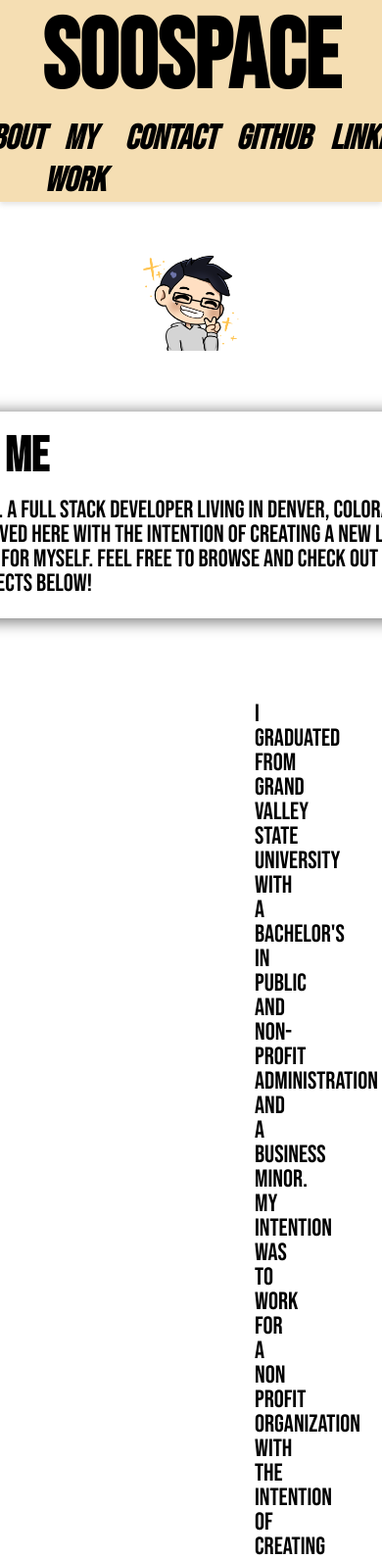
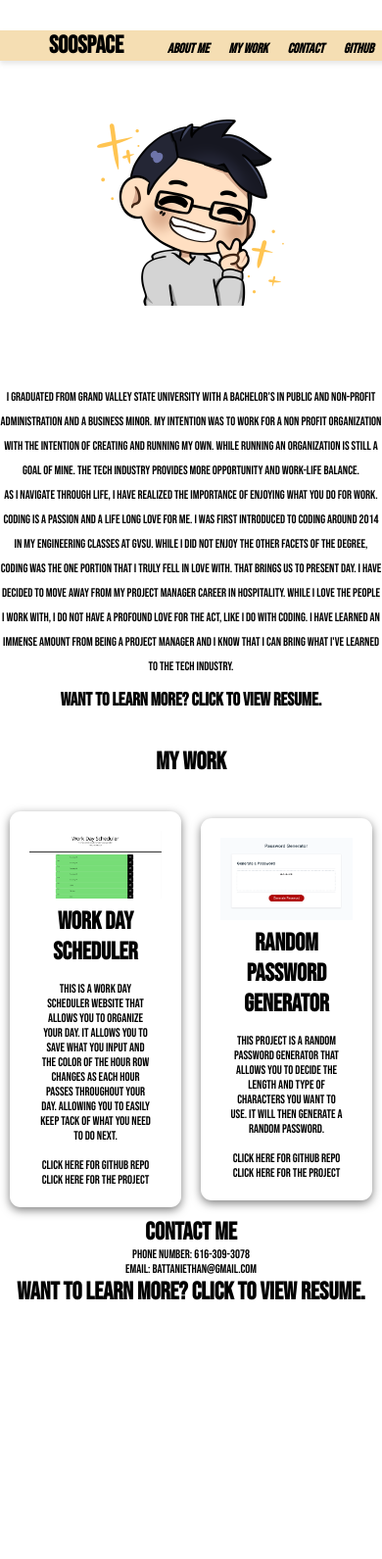
Before and after one commit to ebattani/Updated-Portfolio-Battani, a plain HTML site: page index.html in a window 390 px wide. Shown: the top 1591 px of the page at 98% size. After the commit the page ends 1365 px from the top, so only its background shows below. Drawn offline with Linux system fonts and the light colour scheme.

Commit message:
updated responsive design and added working linkedin link/resume

```diff
--- a/index.html
+++ b/index.html
@@ -31,7 +31,7 @@
 
             <li><a href="https://github.com/ebattani" class="nav-link">GitHub</a></li>
 
-            <li><a href="www.linkedin.com/in/ethan-battani-92158264" class="nav-link">LinkedIn</a></li>
+            <li><a href="https://www.linkedin.com/in/ethan-battani-92158264/" class="nav-link">LinkedIn</a></li>
 
         </ul>
 
@@ -124,6 +124,7 @@
 
         <p class="contact">Phone Number: 616-309-3078</p>
         <p class="contact">Email: battaniethan@gmail.com</p>
+        <div><a href="https://drive.google.com/file/d/1MrAySzOAume2v_CCLvBo1A6bmjkkpZ-y/view?usp=sharing" id="resume"><h2>Want to learn more? Click to view resume.</h2></a></div>
       </section>
 
 
--- a/style.css
+++ b/style.css
@@ -3,7 +3,7 @@
 *{
     margin: 0;
     padding: 0;
-    box-sizing: border-box;
+    /* box-sizing: border-box; */
     font-family: 'Bebas Neue', cursive;
     font-style: normal;
     font-size: 25px;
@@ -58,6 +58,7 @@ header{
     padding: 0rem 2rem;
     box-shadow: 0 3px 5px rgba(0, 0, 0, 0.1);
     background-color: wheat;
+    margin: 0;
 
 }
 
@@ -175,9 +176,6 @@ header{
     justify-content: center;
   }
 
-  #resume{
-   font-size: 10px;
-  }
 
   #avatar{
     width: 35%;
@@ -189,17 +187,144 @@ header{
   }
 
   header h2{
-    font-size: 4rem;
+    font-size: 3rem;
   }
 
 
   /* Makes columns when under 768px */
+
+  @media screen and (max-width: 900px) {
+
+    body {
+        display: inline;
+        width: 100%;
+        text-align: center;
+        border-right: none;
+        padding: 0 10px;
+    }
+
+    header{
+      width: 100%;
+      margin: 0;
+
+    }
+
+    header h2 {
+      font-size: 2rem;
+      margin: 0;
+      padding: 0;
+
+    }
+
+    .navigation li a{
+      font-size: 18px;
+    }
+
+    .about-me .bio h2{
+      font-size: 1rem;
+
+    }
+
+    .about-me .bio p{
+
+      font-size: .5rem;
+
+    }
+
+    .more-about{
+      display: inline;
+    }
+
+    .more-about p{
+      font-size: .5rem;
+      margin: 0;
+      padding: 0;
+      width: 100%;
+      text-align: center;
+
+    }
+
+    .more-about a h2{
+      margin-top: 10px;
+      font-size: .75rem;
+    }
+
+    .projects{
+      display: inline;
+      width: 75%;
+      margin: 0px;
+      padding: 0px;
+    }
+
+    .projects h2{
+      font-size: 1rem;
+    }
+
+    .projects .projects-container .project-container h3{
+      font-size: 1rem;
+    }
+
+    .projects .projects-container .project-container .project-details{
+      font-size: .5rem;
+    }
+
+    .projects .projects-container .project-container a{
+      font-size: .5rem;
+    }
+
+    .contact{
+      font-size: .5rem;
+    }
+
+    .contact h2{
+      font-size: 1rem;
+    }
+
+}
+
 @media screen and (max-width: 500px) {
+  header h2 {
+    font-size: 1rem;
 
- header,
- section,
- body{
-    flex-direction: column;
+  }
+
+  .navigation li a{
+    font-size: 14px;
+    display: inline;
+
+  }
+  img#avatar{
+    width: 200px;
+    height: 200px;
+
+  }
+
+  .about-me .bio{
+    display: none;
+
   }
 
 }
+
+@media screen and (max-width: 320px) {
+
+  img#avatar{
+    width: 300px;
+  }
+
+  .about-me{
+    /* display: block; */
+    text-align: center;
+
+  }
+
+  .navigation li a{
+    display: none;
+  }
+
+  header h2 {
+    font-size: 3rem;
+    text-align: center;
+
+  }
+}
```
